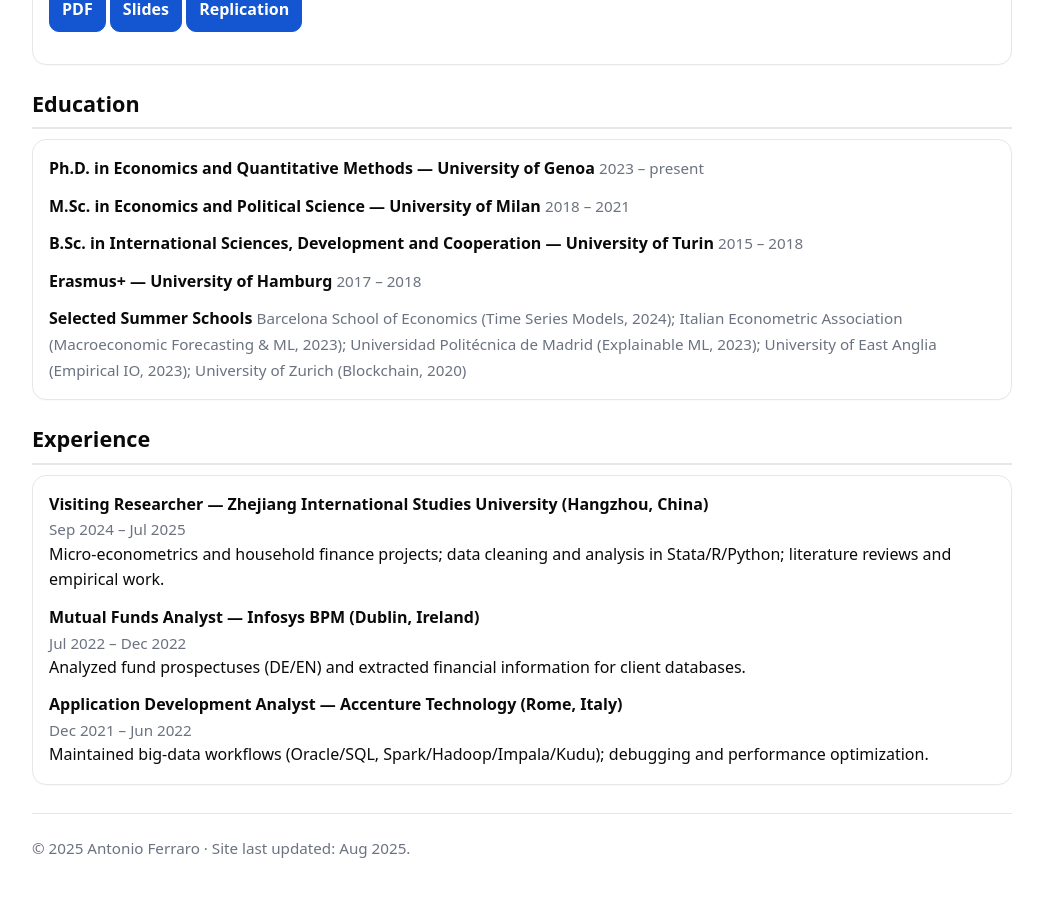
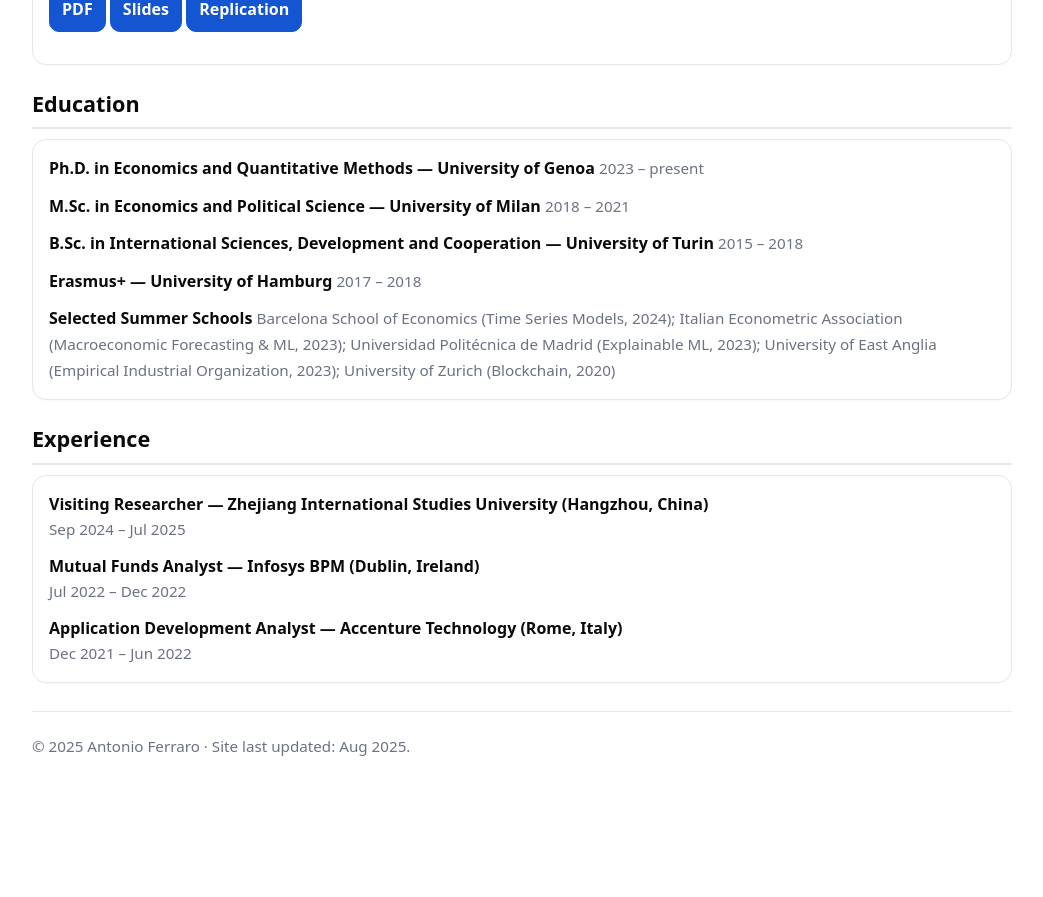
Before and after one commit to ferraroantonio/ferraroantonio.github.io, a Jekyll site: the page built from index.md, in a window 1280 px wide and 900 px high, scrolled down 769 px. Shown: the top 897 px of the window, without its empty margins (118-1161 px from the left). Built offline with Jekyll 4.4.1, drawn with Linux system fonts in a browser that asks for light colours; after the commit the page ends 1567 px from its top, so only the background shows below that.

Commit message:
Update index.md

```diff
--- a/index.md
+++ b/index.md
@@ -42,7 +42,7 @@ description: "Antonio Ferraro — PhD Candidate in Economics & Quantitative Meth
   <li class="item"><strong>M.Sc. in Economics and Political Science — University of Milan</strong> <span class="meta">2018 – 2021</span></li>
   <li class="item"><strong>B.Sc. in International Sciences, Development and Cooperation — University of Turin</strong> <span class="meta">2015 – 2018</span></li>
   <li class="item"><strong>Erasmus+ — University of Hamburg</strong> <span class="meta">2017 – 2018</span></li>
-  <li class="item"><strong>Selected Summer Schools</strong> <span class="meta">Barcelona School of Economics (Time Series Models, 2024); Italian Econometric Association (Macroeconomic Forecasting & ML, 2023); Universidad Politécnica de Madrid (Explainable ML, 2023); University of East Anglia (Empirical IO, 2023); University of Zurich (Blockchain, 2020)</span></li>
+  <li class="item"><strong>Selected Summer Schools</strong> <span class="meta">Barcelona School of Economics (Time Series Models, 2024); Italian Econometric Association (Macroeconomic Forecasting & ML, 2023); Universidad Politécnica de Madrid (Explainable ML, 2023); University of East Anglia (Empirical Industrial Organization, 2023); University of Zurich (Blockchain, 2020)</span></li>
 </ul>
 </div>
 </section>
@@ -54,17 +54,14 @@ description: "Antonio Ferraro — PhD Candidate in Economics & Quantitative Meth
   <li class="item">
     <strong>Visiting Researcher — Zhejiang International Studies University (Hangzhou, China)</strong>
     <div class="meta">Sep 2024 – Jul 2025</div>
-    <div>Micro-econometrics and household finance projects; data cleaning and analysis in Stata/R/Python; literature reviews and empirical work.</div>
   </li>
   <li class="item">
     <strong>Mutual Funds Analyst — Infosys BPM (Dublin, Ireland)</strong>
     <div class="meta">Jul 2022 – Dec 2022</div>
-    <div>Analyzed fund prospectuses (DE/EN) and extracted financial information for client databases.</div>
   </li>
   <li class="item">
     <strong>Application Development Analyst — Accenture Technology (Rome, Italy)</strong>
     <div class="meta">Dec 2021 – Jun 2022</div>
-    <div>Maintained big-data workflows (Oracle/SQL, Spark/Hadoop/Impala/Kudu); debugging and performance optimization.</div>
   </li>
 </ul>
 </div>
```
